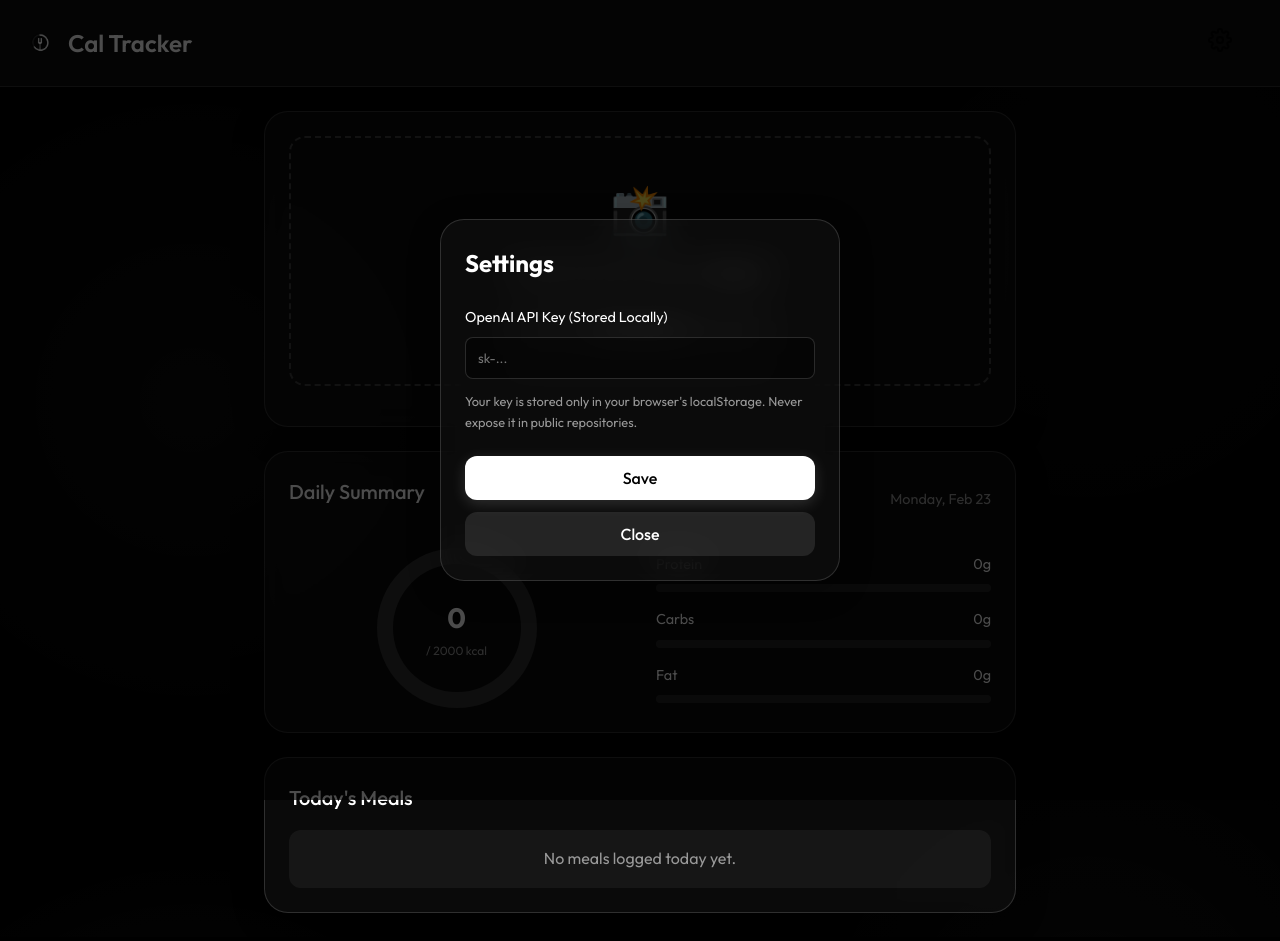
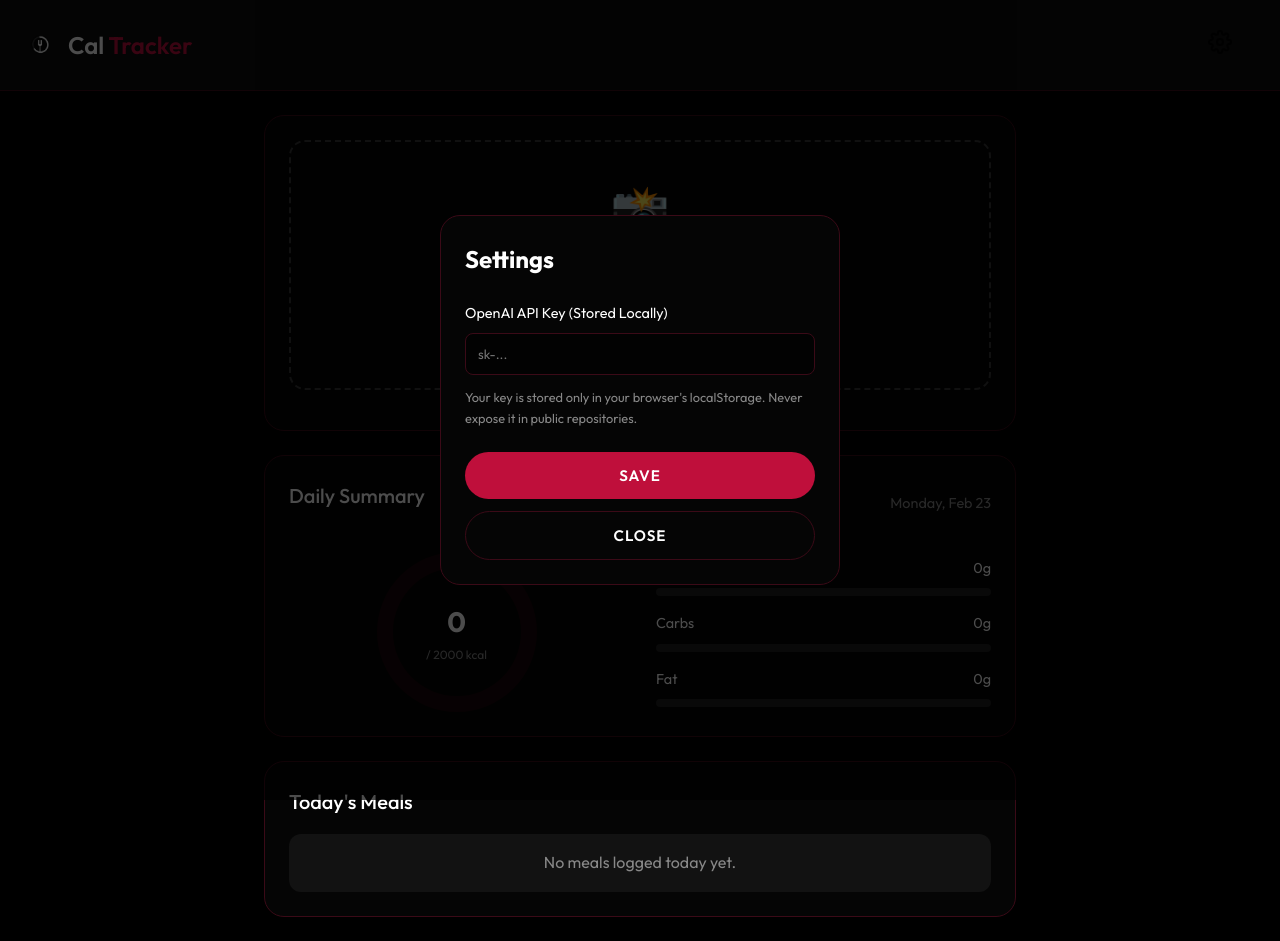
Before and after one commit to nithinmalla/Cal-Tracker, a plain HTML site: page index.html in a window 1280 px wide. Both pictures are taken after a click on the button "Settings". Drawn offline with nearby package versions, Linux system fonts and the light colour scheme.

Commit message:
Apply custom black and deep red theme

```diff
--- a/index.html
+++ b/index.html
@@ -19,7 +19,7 @@
     <header class="glass-header">
         <div class="logo">
             <img src="assets/icon.png" alt="Cal Tracker Icon" class="nav-icon">
-            <h1>Cal Tracker</h1>
+            <h1>Cal <span style="color: var(--accent-primary);">Tracker</span></h1>
         </div>
         <div class="header-actions">
             <button id="settingsBtn" class="icon-btn" aria-label="Settings">
--- a/script.js
+++ b/script.js
@@ -426,7 +426,7 @@ function initChart() {
             labels: ['Consumed', 'Remaining'],
             datasets: [{
                 data: [0, GOALS.calories],
-                backgroundColor: ['#ffffff', 'rgba(255, 255, 255, 0.15)'],
+                backgroundColor: ['#bf0f3b', '#1a050a'],
                 borderWidth: 0,
                 cutout: '80%'
             }]
--- a/style.css
+++ b/style.css
@@ -1,15 +1,15 @@
 :root {
     --bg-dark: #000000;
-    --card-bg: rgba(26, 26, 26, 0.4);
-    --card-border: rgba(255, 255, 255, 0.15);
-    --accent-blue: #ffffff;
-    --accent-green: #ffffff;
+    --card-bg: #050505;
+    --card-border: #3b0a17;
+    --accent-primary: #bf0f3b;
+    --accent-dark: #8a0b29;
     --text-primary: #ffffff;
-    --text-secondary: #999999;
-    --danger: #ffffff;
-    --macro-pro: #eeeeee;
-    --macro-carb: #cccccc;
-    --macro-fat: #777777;
+    --text-secondary: #888888;
+    --danger: #bf0f3b;
+    --macro-pro: #bf0f3b;
+    --macro-carb: #a3a3a3;
+    --macro-fat: #555555;
     --font-main: 'Outfit', sans-serif;
 }
 
@@ -28,10 +28,8 @@ body {
     display: flex;
     flex-direction: column;
     align-items: center;
-    background-image:
-        radial-gradient(circle at 15% 50%, rgba(255, 255, 255, 0.04), transparent 30%),
-        radial-gradient(circle at 85% 30%, rgba(255, 255, 255, 0.02), transparent 30%);
-    background-attachment: fixed;
+    background-image: none;
+    background-attachment: scroll;
 }
 
 .hidden {
@@ -41,12 +39,10 @@ body {
 /* Glassmorphism utility */
 .glass-card {
     background: var(--card-bg);
-    backdrop-filter: blur(16px);
-    -webkit-backdrop-filter: blur(16px);
     border: 1px solid var(--card-border);
-    border-radius: 24px;
+    border-radius: 20px;
     padding: 24px;
-    box-shadow: 0 8px 32px rgba(0, 0, 0, 0.3);
+    box-shadow: none;
 }
 
 .glass-header {
@@ -113,36 +109,41 @@ section h2 {
 /* Buttons */
 button {
     font-family: var(--font-main);
-    border-radius: 12px;
-    padding: 12px 24px;
-    font-size: 1rem;
-    font-weight: 500;
+    border-radius: 26px;
+    padding: 14px 24px;
+    font-size: 0.95rem;
+    font-weight: 600;
     cursor: pointer;
     transition: all 0.3s ease;
     border: none;
+    text-transform: uppercase;
+    letter-spacing: 1px;
 }
 
 .primary-btn {
-    background: #ffffff;
-    color: #000;
+    background: var(--accent-primary);
+    color: #ffffff;
     width: 100%;
-    box-shadow: 0 4px 15px rgba(255, 255, 255, 0.15);
+    box-shadow: none;
 }
 
 .primary-btn:hover {
-    box-shadow: 0 6px 20px rgba(255, 255, 255, 0.25);
+    background: var(--accent-dark);
     transform: translateY(-2px);
+    box-shadow: 0 4px 15px rgba(191, 15, 59, 0.3);
 }
 
 .secondary-btn {
-    background: rgba(255, 255, 255, 0.1);
+    background: transparent;
+    border: 1px solid var(--card-border);
     color: var(--text-primary);
     width: 100%;
     margin-top: 12px;
 }
 
 .secondary-btn:hover {
-    background: rgba(255, 255, 255, 0.15);
+    border-color: var(--accent-primary);
+    background: rgba(191, 15, 59, 0.05);
 }
 
 /* Upload Section */
@@ -167,8 +168,8 @@ button {
 
 .drop-zone:hover,
 .drop-zone.dragover {
-    border-color: #ffffff;
-    background: rgba(255, 255, 255, 0.05);
+    border-color: var(--accent-primary);
+    background: rgba(191, 15, 59, 0.05);
 }
 
 .drop-content {
@@ -183,7 +184,7 @@ button {
 }
 
 .drop-content p span {
-    color: #ffffff;
+    color: var(--accent-primary);
     font-weight: 600;
     text-decoration: underline;
 }
@@ -222,9 +223,9 @@ button {
 .spinner {
     width: 40px;
     height: 40px;
-    border: 3px solid rgba(255, 255, 255, 0.1);
+    border: 3px solid rgba(191, 15, 59, 0.1);
     border-radius: 50%;
-    border-top-color: #ffffff;
+    border-top-color: var(--accent-primary);
     animation: spin 1s ease-in-out infinite;
     margin-bottom: 16px;
 }
@@ -262,7 +263,7 @@ button {
 }
 
 .macro-card.cal {
-    border-left-color: var(--accent-green);
+    border-left-color: var(--accent-primary);
 }
 
 .macro-card.pro {
@@ -415,8 +416,8 @@ button {
 }
 
 .meal-cals {
-    font-weight: 600;
-    color: #ffffff;
+    font-weight: 700;
+    color: var(--text-primary);
     white-space: nowrap;
 }
 
@@ -462,5 +463,5 @@ button {
 }
 
 .form-group input:focus {
-    border-color: var(--accent-blue);
+    border-color: var(--accent-primary);
 }
```
